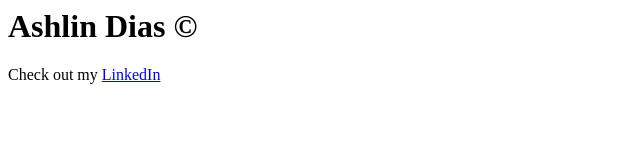
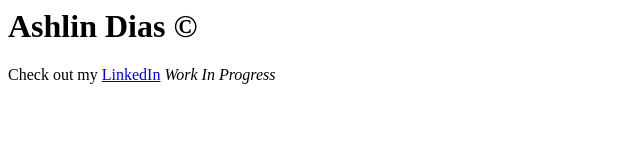
Before and after one commit to ashlindias06/ashlindias06.github.io, a plain HTML site: page index.html in a window 1280 px wide. Shown: the whole page, without its empty margins (0-640 px from the left). Drawn offline with Linux system fonts and the light colour scheme.

Commit message:
Update index.html

```diff
--- a/index.html
+++ b/index.html
@@ -4,4 +4,5 @@
   </head>
 <h1>Ashlin Dias &copy;</h1>
 Check out my <a href="https://www.linkedin.com/in/ashlin-dias-77892882/" target="_blank">LinkedIn</a>
+  <i>Work In Progress</i>
 </html>
```
